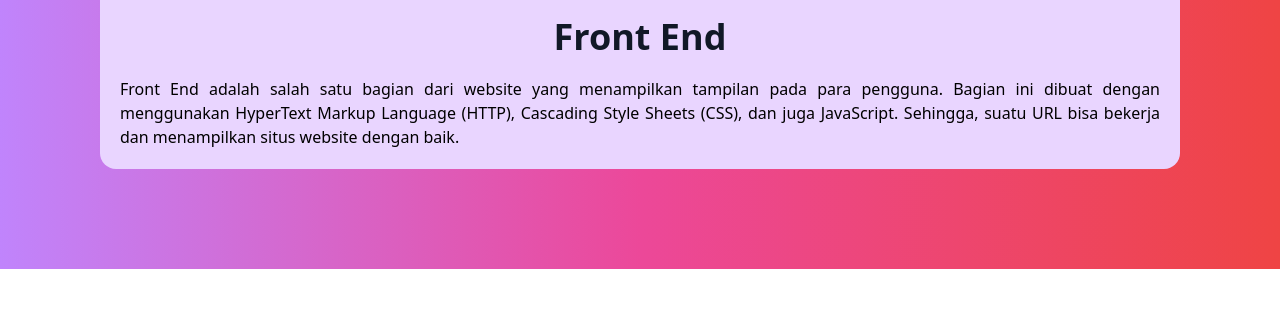
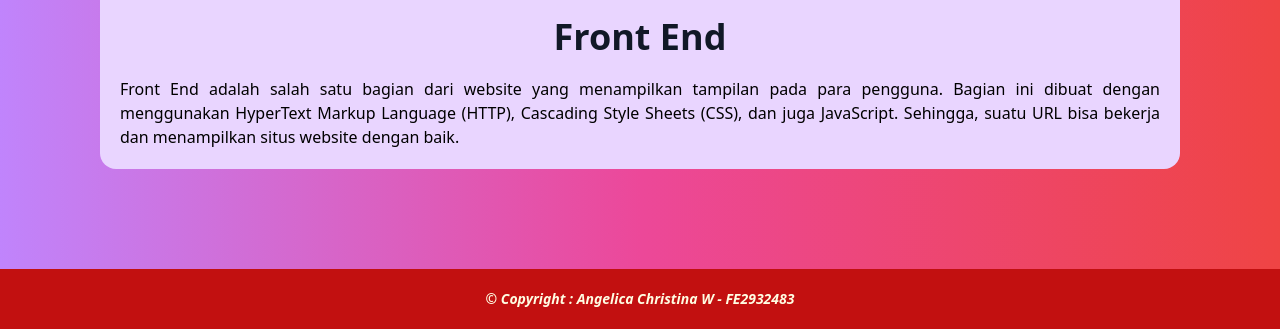
Before and after one commit to AngelicaChristina/angelica_christina-final_project, a plain HTML site: page index.html in a window 1280 px wide. Shown: the part 8107-8436 px from the top of the page. Before the commit the page ends 8376 px from the top, so only its background shows below. Drawn offline with nearby package versions, Linux system fonts and the light colour scheme.

Commit message:
Membuat Footer

```diff
--- a/index.html
+++ b/index.html
@@ -280,6 +280,9 @@
         </div>
       </main>
 
+      <footer class="p-5 bg-merah1 text-putihpisang font-sans font-bold italic md:p-1">
+        <h1 class="text-sm text-center md:text-xs">© Copyright : Angelica Christina W - FE2932483</h1>
+    </footer>
 
 </body>
 </html>
```
